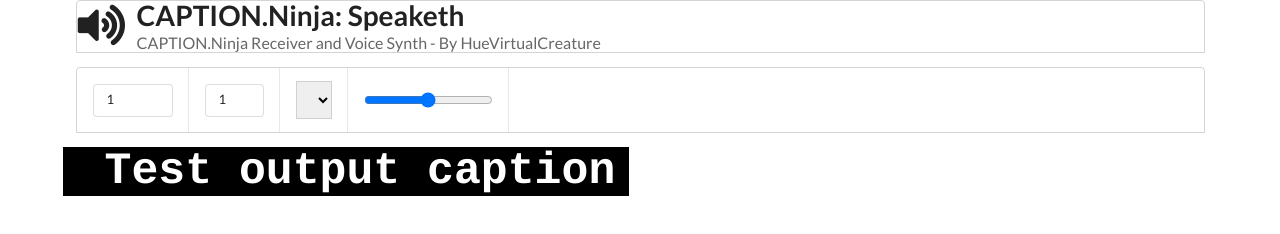
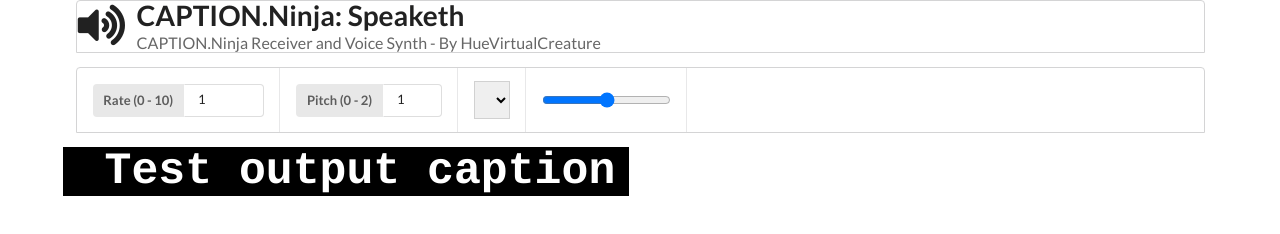
Before and after one commit to HueVirtualCreature/CaptionNinjaSpeaketh, a plain HTML site: page speaketh.html in a window 1280 px wide. Drawn offline with nearby package versions, Linux system fonts and the light colour scheme.

Commit message:
Added some updates

```diff
--- a/speaketh.html
+++ b/speaketh.html
@@ -80,13 +80,19 @@
 				</div>
 				<div class="ui top attached menu">
 					<div class="item">
-						<div class="ui small input">
+						<div class="ui small input labeled">
+							<div class="ui label">
+								Rate (0 - 10)
+							</div>
 						  <input id="rateSelect" type="number" placeholder="Rate" value="1" min="0.1" max="10">
 						</div>
 					</div>
 					<div class="item">
-						<div class="ui small input">
-						  <input id="pitchSelect" type="number" placeholder="Pitch" value="1" min="0" max="2">
+						<div class="ui small input labeled">
+							<div class="ui label">
+								Pitch (0 - 2)
+							</div>
+						  	<input id="pitchSelect" type="number" placeholder="Pitch" value="1" min="0" max="2">
 						</div>
 					</div>
 					<div class="item">
```
Also changed, not shown: microphone.html (+9 -4 lines).
